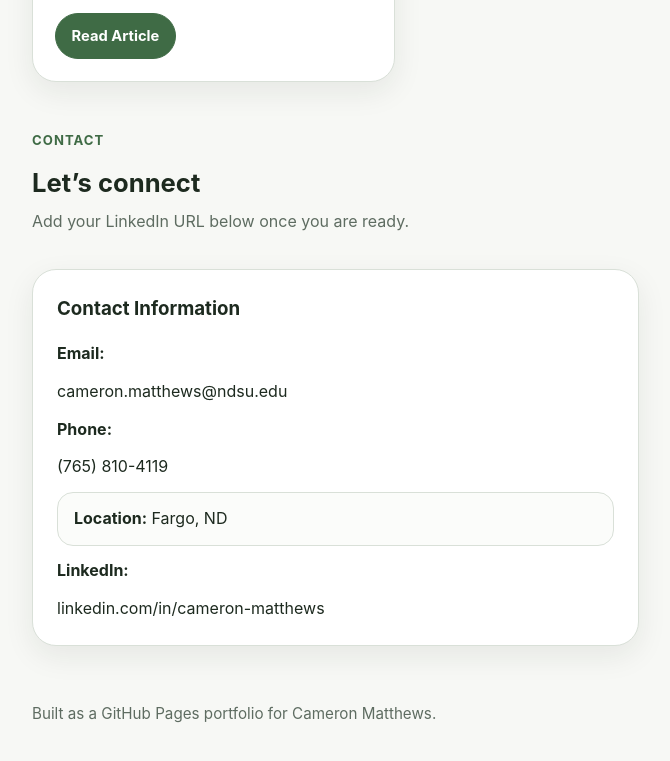
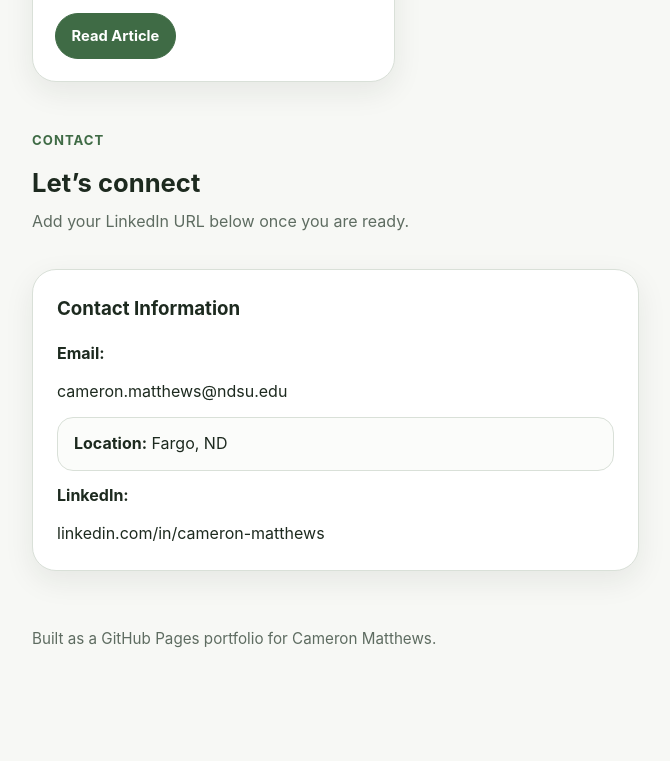
Before and after one commit to MatthewsCameron/Cameron-Matthews-Professional-Website, a plain HTML site: page index.html in a window 1280 px wide. Shown: the part 2347-3108 px from the top of the page, without its empty margins (48-718 px from the left). After the commit the page ends 3045 px from the top, so only its background shows below. Drawn offline with Linux system fonts and the light colour scheme.

Commit message:
Update index.html

```diff
--- a/index.html
+++ b/index.html
@@ -516,7 +516,6 @@
             <h3>Contact Information</h3>
             <div class="contact-list">
               <strong>Email:</strong> <a href="mailto:cameron.matthews@ndsu.edu">cameron.matthews@ndsu.edu</a>
-              <strong>Phone:</strong> <a href="tel:17658104119">(765) 810-4119</a>
               <div class="contact-item"><strong>Location:</strong> Fargo, ND</div>
              <strong>LinkedIn:</strong> <a href="https://www.linkedin.com/in/cameron-matthews-2a486b170/" target="_blank">linkedin.com/in/cameron-matthews</a>
             </div>
```
